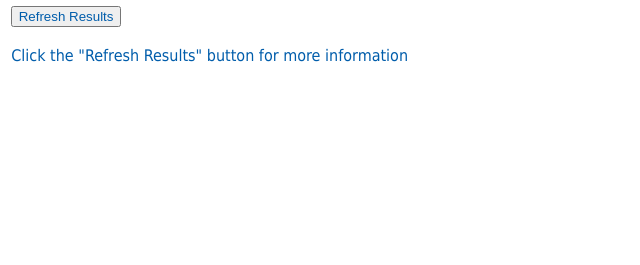
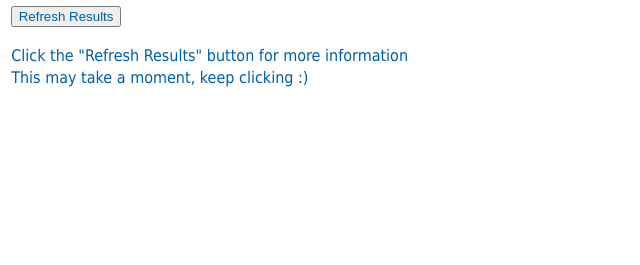
Before and after one commit to johnedstone/zappa-webscrape, a Django app: template mw/templates/mw/results.html in a window 1280 px wide. Shown: the part 35-300 px from the top of the page, without its empty margins (0-640 px from the left). Run offline with Django 3.2, Linux system fonts and the light colour scheme; the template is opened without the code that fills it, so the values that code supplies are empty.

Commit message:
cleaning up around the edges

```diff
--- a/mw/templates/mw/results.html
+++ b/mw/templates/mw/results.html
@@ -6,7 +6,10 @@
           <p>Submitted on {{ submit_id }}.</p>
           <button>Refresh Results</button>
       </div>
-      <div id="results"><p class="some_padding">Click the "Refresh Results" button for more information</p></div>
+      <div id="results">
+          <p class="some_padding">Click the "Refresh Results" button for more information</p>
+          <p class="some_padding">This may take a moment, keep clicking :)</p>
+          </div>
 {% endblock content %}
 {% block script %}
       <script>
```
